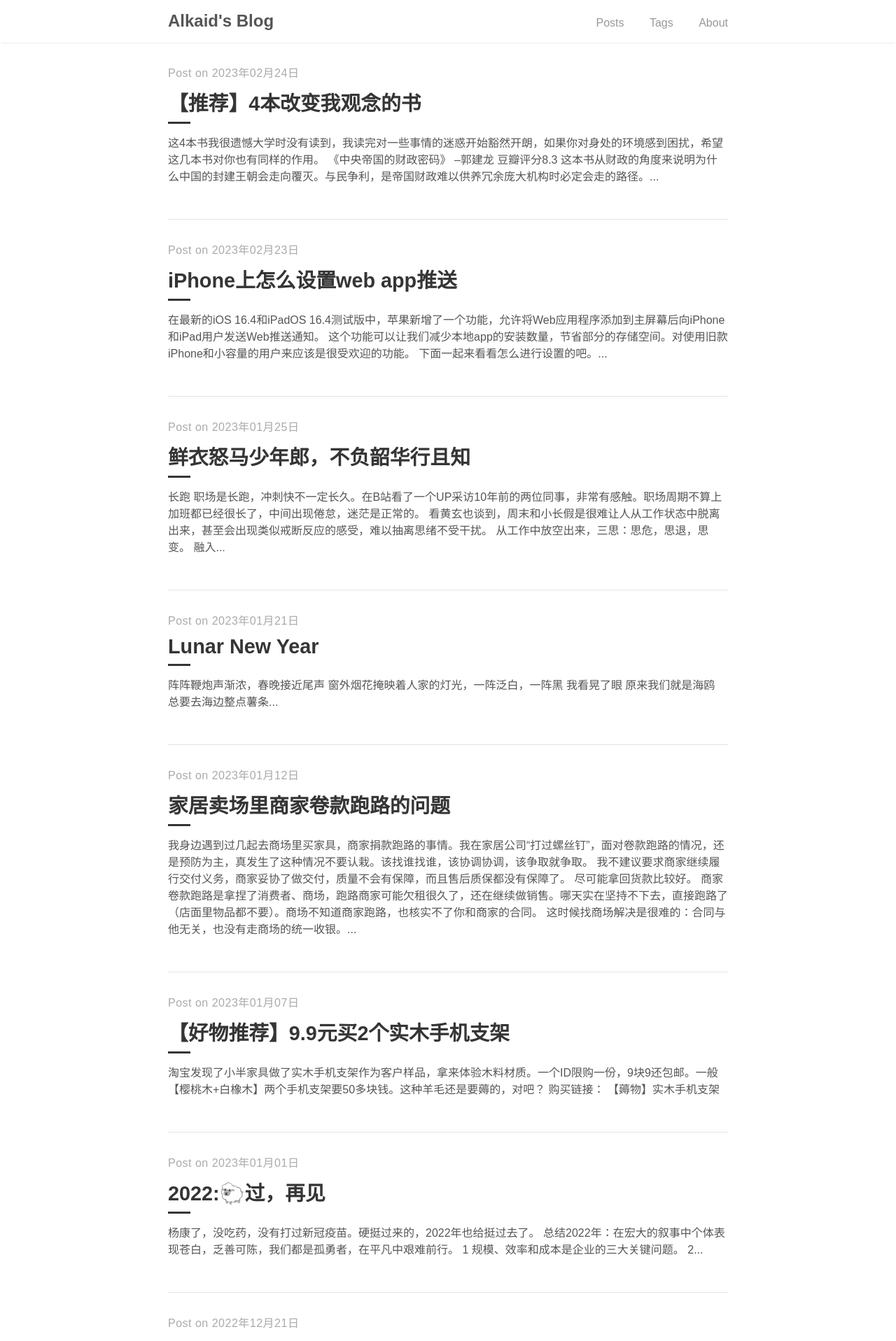
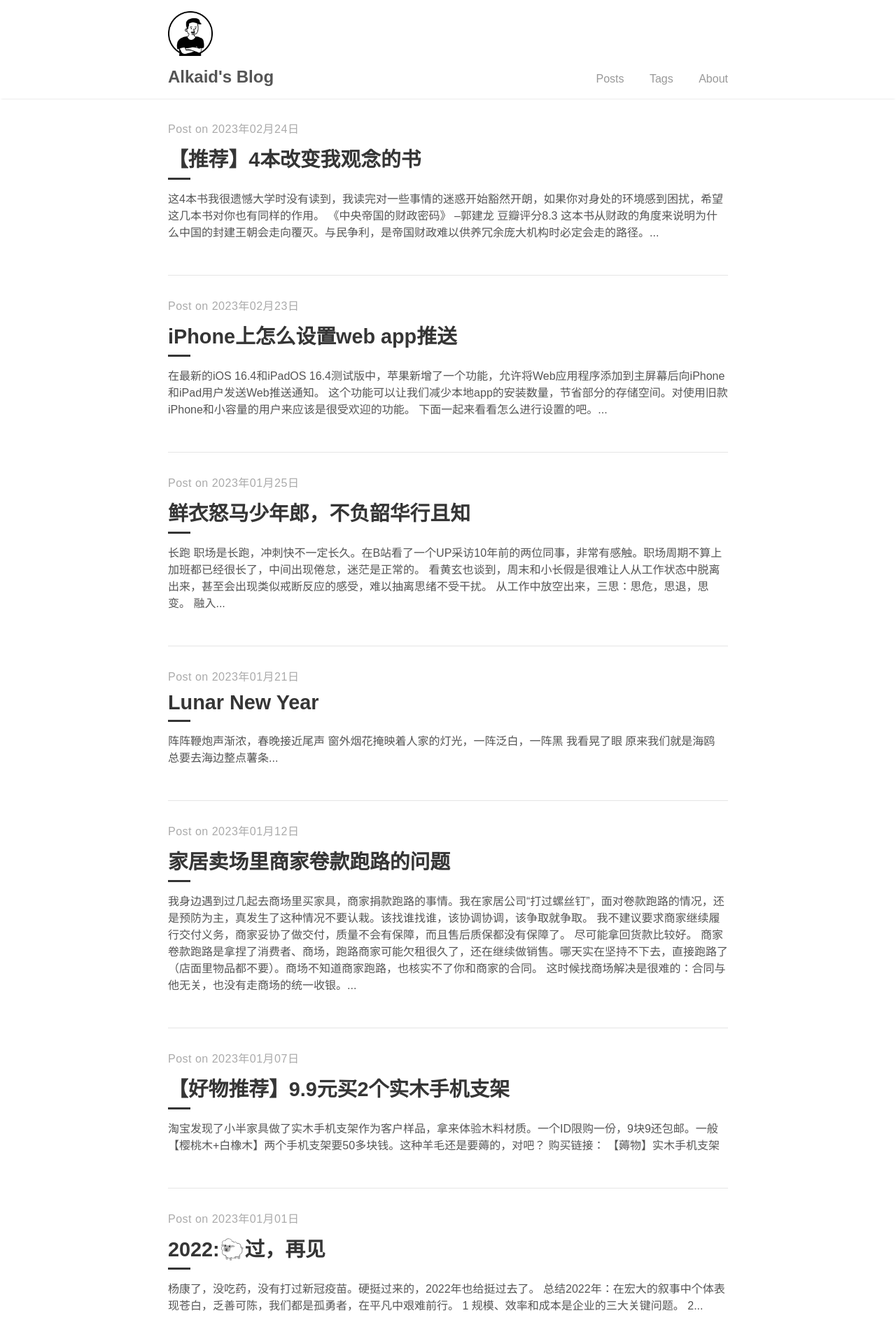
Before and after one commit to AlkaidWaong/ifoz, a Jekyll site: the page built from index.html, in a window 1280 px wide. Shown: the top 1917 px of the page at 70% size. Built offline with Jekyll 4.4.1, drawn with Linux system fonts in a browser that asks for light colours; the list of posts is cut into pages by our own code; comment, search, counter and statistics services are not loaded.

Commit message:
Update navigation.html

```diff
--- a/_includes/navigation.html
+++ b/_includes/navigation.html
@@ -1,6 +1,7 @@
 <nav class="nav">
   <div class="nav-container">
     <a href="{{ site.baseurl }}/">
+      <img src="/assets/avatar.png" width="64px" height="64px">
       <h2 class="nav-title">{{ site.title }}</h2>
     </a>
     <ul>
```
